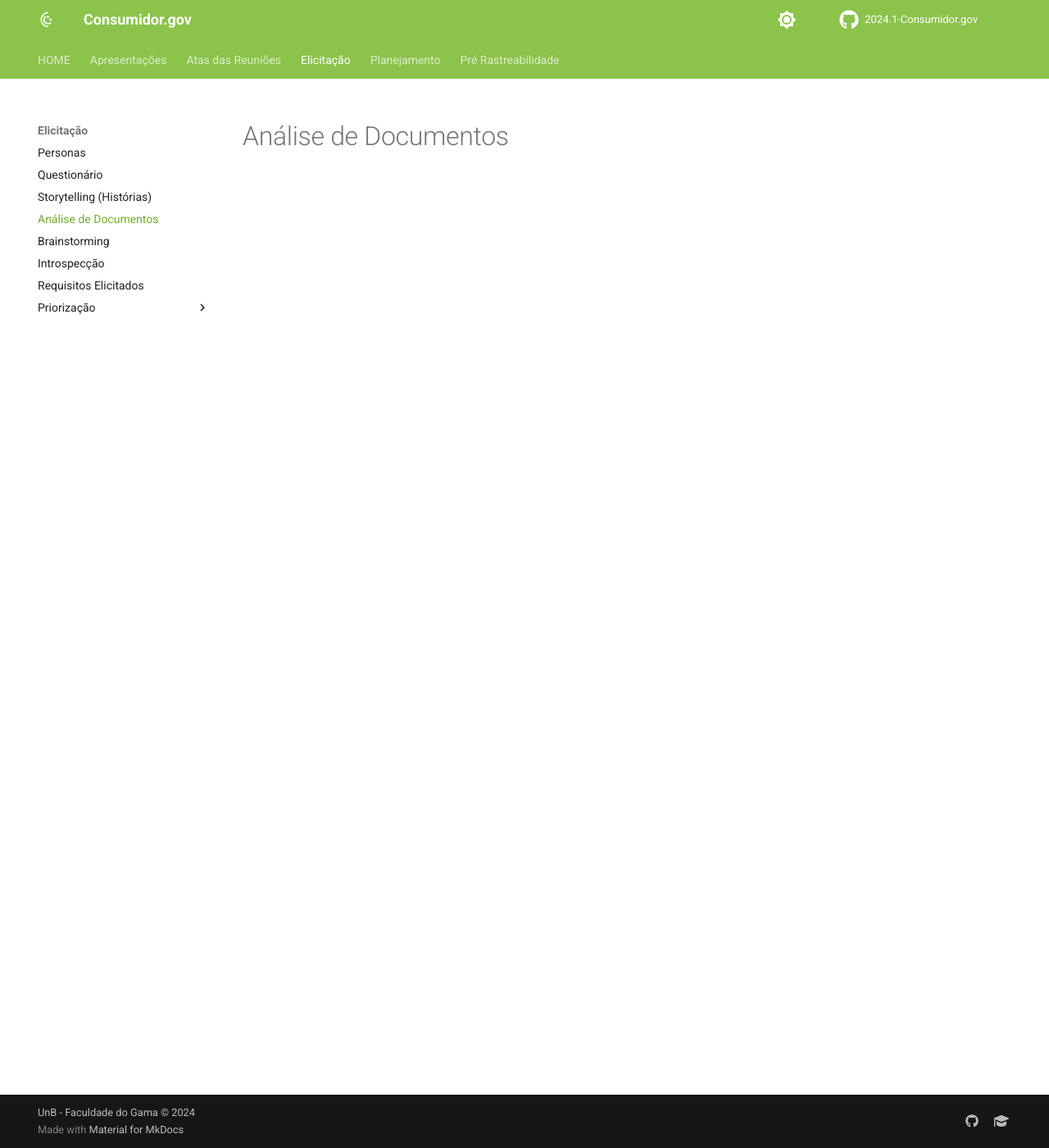
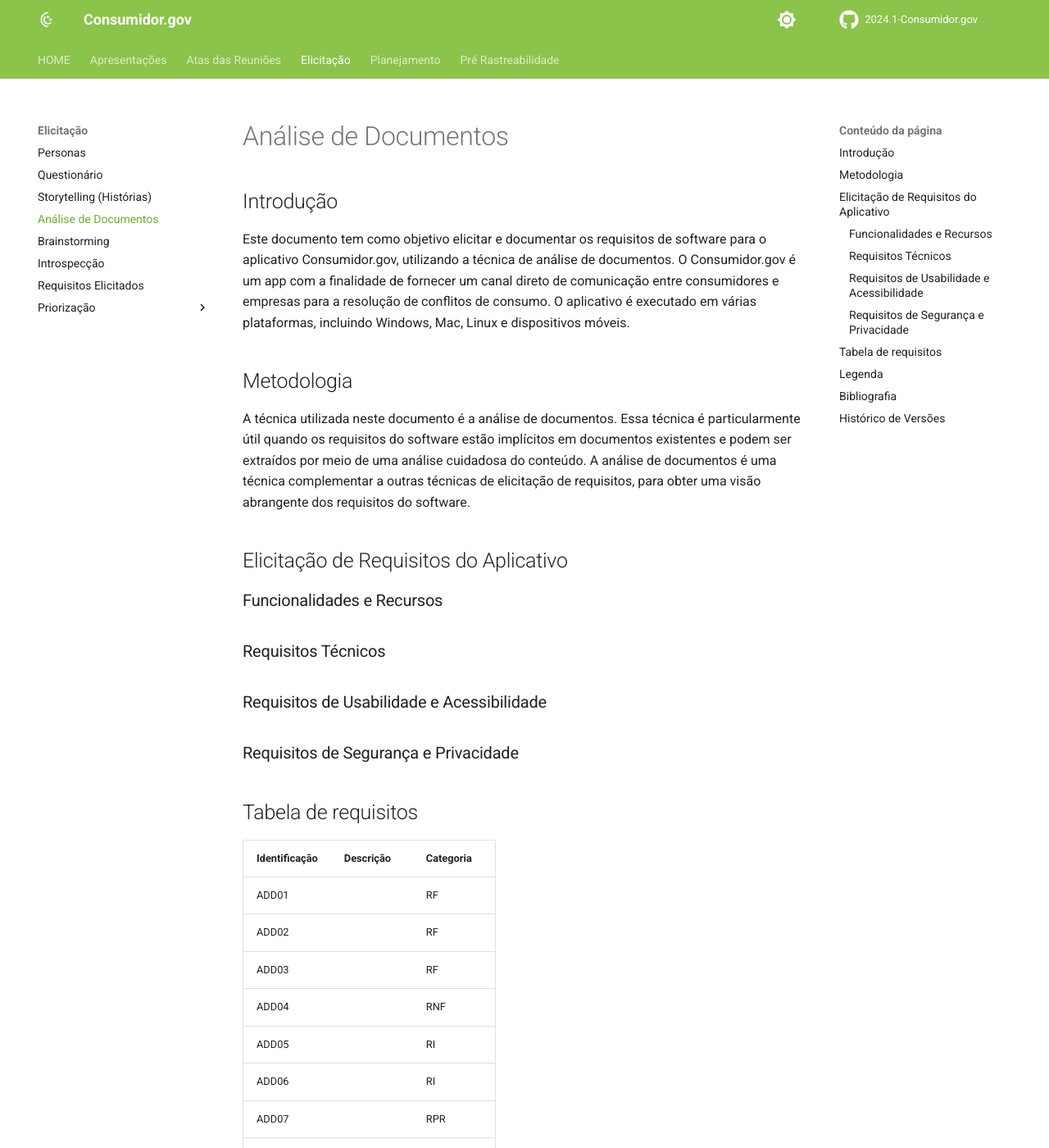
Before and after one commit to Requisitos-de-Software/2024.1-Grupo08, an MkDocs documentation site: the page built from docs/Elicitação/analiseDoc.md, in a window 1280 px wide and 1400 px high. Shown: the whole window at 82% size. Built offline with MkDocs 1.6.1 and Material for MkDocs 9.7.7, drawn with Linux system fonts in a browser that asks for light colours; comment, search, counter and statistics services are not loaded; some of the changed text lies outside the part shown.

Commit message:
update analise docs

```diff
--- a/docs/Elicitação/analiseDoc.md
+++ b/docs/Elicitação/analiseDoc.md
@@ -1 +1,61 @@
 # Análise de Documentos
+
+## Introdução
+
+Este documento tem como objetivo elicitar e documentar os requisitos de software para o aplicativo Consumidor.gov, utilizando a técnica de análise de documentos. O Consumidor.gov é um app com a finalidade de fornecer um canal direto de comunicação entre consumidores e empresas para a resolução de conflitos de consumo. O aplicativo é executado em várias plataformas, incluindo Windows, Mac, Linux e dispositivos móveis.
+
+## Metodologia
+
+A técnica utilizada neste documento é a análise de documentos. Essa técnica é particularmente útil quando os requisitos do software estão implícitos em documentos existentes e podem ser extraídos por meio de uma análise cuidadosa do conteúdo. A análise de documentos é uma técnica complementar a outras técnicas de elicitação de requisitos, para obter uma visão abrangente dos requisitos do software.
+
+## Elicitação de Requisitos do Aplicativo
+
+### Funcionalidades e Recursos
+
+### Requisitos Técnicos
+
+### Requisitos de Usabilidade e Acessibilidade
+
+### Requisitos de Segurança e Privacidade
+
+## Tabela de requisitos
+
+| Identificação | Descrição | Categoria |
+| --- | --- | --- |
+| ADD01 |  | RF |
+| ADD02 |  | RF |
+| ADD03 |  | RF |
+| ADD04 |  | RNF |
+| ADD05 |  | RI |
+| ADD06 |  | RI |
+| ADD07 |  | RPR |
+| ADD08 |  | RPR |
+| ADD09 |  | RR |
+| ADD10 |  | RR |
+| ADD11 |  | RT |
+| ADD12 |  | RT |
+| ADD13 |  | RT |
+| ADD14 |  | RT |
+| ADD15 |  | RT |
+<div style="text-align: center;"><p>Tabela 1 - Tabela dos requisitos levantados (Fonte: MEISTER, Guilherme. 2024).</p></div>
+
+## Legenda
+
+- RF: Requisitos Funcionais - Descrevem o comportamento ou a funcionalidade que o software deve ter para atender às necessidades do usuário.
+
+- RNF: Requisitos Não-Funcionais - Descrevem os atributos que o software deve ter, como desempenho, segurança e usabilidade, mas não descrevem o comportamento do software em si.
+
+- RI: Requisitos de Interface - Descrevem as características da interface do usuário, como layout, navegação e personalização.
+
+- RPR: Requisitos de Produto - Descrevem as características do produto, como compatibilidade, desempenho e custo.
+
+- RR: Riscos - São os riscos associados ao desenvolvimento e uso do software.
+
+- RT: Testes e Validações - Descrevem as atividades necessárias para testar e validar o software antes de sua implantação.
+
+## Bibliografia
+
+## Histórico de Versões
+| Data | Versão | Descrição | Autor(es) | Data de revisão | Revisor(es) |
+| :-: | :-: | :-: | :-: | :-: | :-: |
+| 15/04/2024 | `1.0` | Criando o artefato | [Guilherme Meister](https://github.com/gmeister18) | 30/04/2023 | [Henrique Galdino](https://github.com/hgaldino05) |
```
